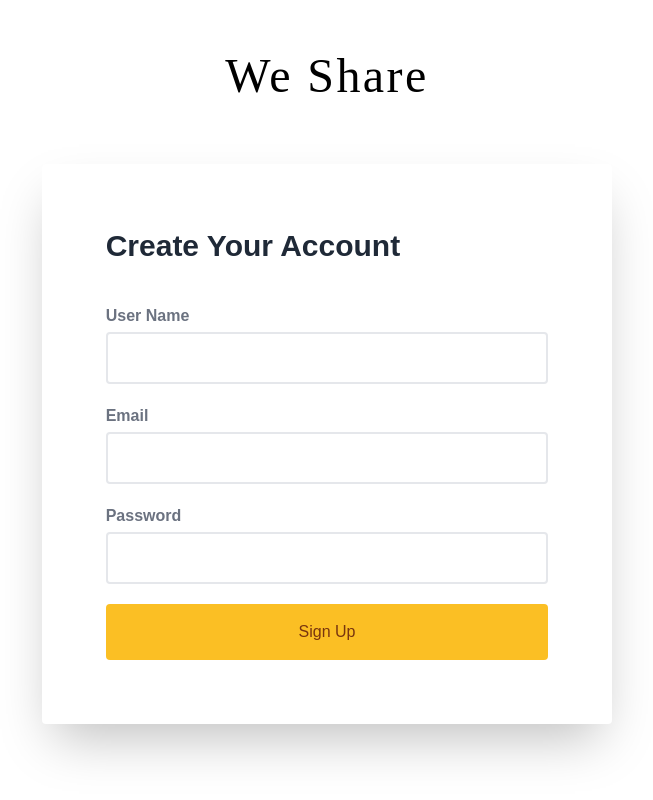
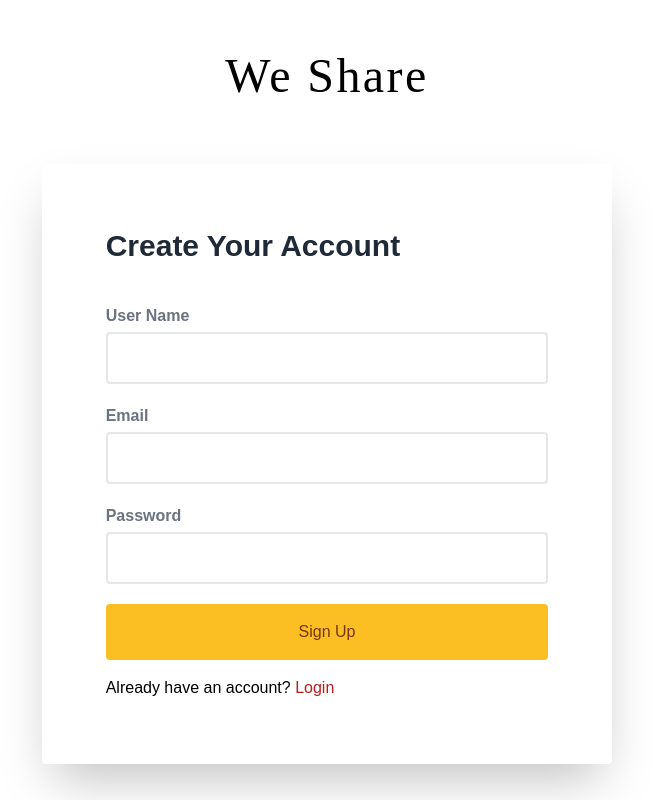
Before and after one commit to kellikells/we-share, a Next.js app: page /register in a window 1280 px wide. Shown: the whole page, without its empty margins (313-966 px from the left). Built offline with nearby package versions, Linux system fonts and the light colour scheme.

Commit message:
added login/register links to forms

```diff
--- a/components/LoginForm.js
+++ b/components/LoginForm.js
@@ -1,4 +1,5 @@
-import React, { useState, useContext } from 'react'
+import React, { useState, useContext } from 'react';
+import Link from 'next/link';
 import { GlobalContext } from '../context/GlobalState';
 
 export const LoginForm = () => {
@@ -64,6 +65,10 @@ export const LoginForm = () => {
 
                 </form>
 
+                <div className='mt-4'>
+                    Don't have an account? <span className='text-red-700'><Link href='/register'><a>Register</a></Link></span>
+                </div>
+
             </div>
         </div>
 
--- a/components/RegisterForm.js
+++ b/components/RegisterForm.js
@@ -1,4 +1,5 @@
-import React, { useState, useContext } from 'react'
+import React, { useState, useContext } from 'react';
+import Link from 'next/link';
 import { GlobalContext } from '../context/GlobalState';
 
 export const RegisterForm = () => {
@@ -77,6 +78,10 @@ export const RegisterForm = () => {
 
                 </form>
 
+                <div className='mt-4'>
+                    Already have an account? <span className='text-red-700'><Link href='/login'><a>Login</a></Link></span>
+                </div>
+
             </div>
         </div>
 
```
